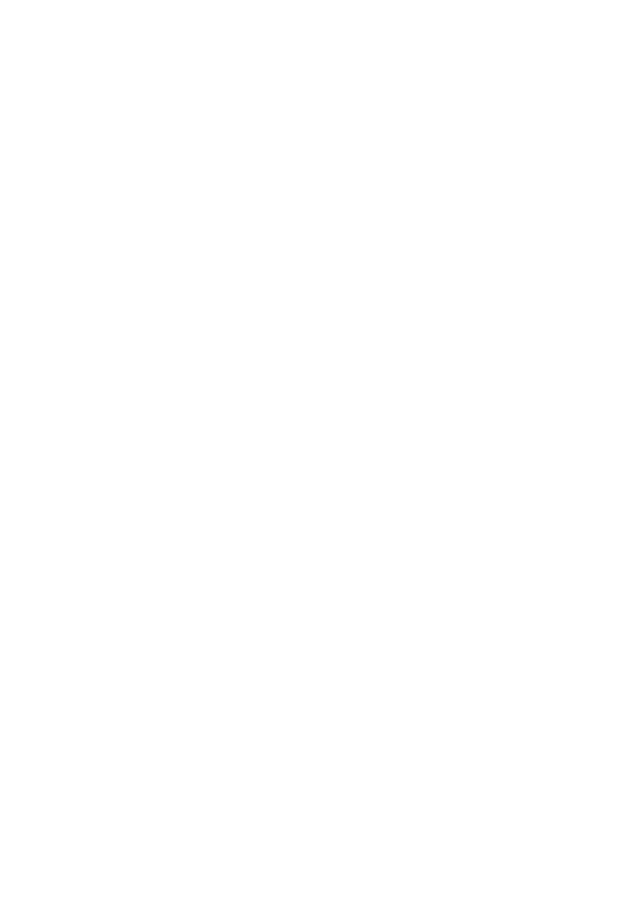
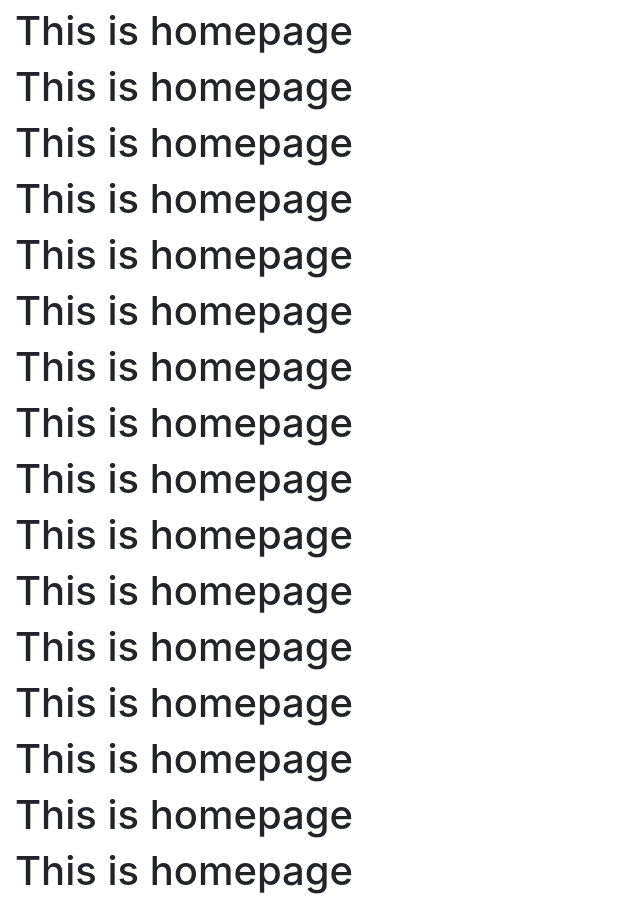
Before and after one commit to reteshg/site, a React (Create React App) app: page / in a window 1280 px wide. Shown: the part 217-1120 px from the top of the page, without its empty margins (0-640 px from the left). Before the commit the page ends 800 px from the top, so only its background shows below. Built offline with nearby package versions, Linux system fonts and the light colour scheme.

Commit message:
navbar minor changes

```diff
--- a/public/index.html
+++ b/public/index.html
@@ -24,6 +24,7 @@
       work correctly both with client-side routing and a non-root public URL.
       Learn how to configure a non-root public URL by running `npm run build`.
     -->
+
     <title>The Timelapse App</title>
   </head>
   <body>
@@ -39,5 +40,6 @@
       To begin the development, run `npm start` or `yarn start`.
       To create a production bundle, use `npm run build` or `yarn build`.
     -->
+
   </body>
 </html>
--- a/src/components/home.js
+++ b/src/components/home.js
@@ -1,14 +1,32 @@
 import React from 'react';
+import {Container} from 'react-bootstrap';
 
 const Home = (props) => (
 
 
-    <p>
+<Container fluid>
         <h1>{props.title}</h1>
         <h1>{props.title}</h1>
         <h1>{props.title}</h1>
         <h1>{props.title}</h1>
-        </p>
+        <h1>{props.title}</h1>
+        <h1>{props.title}</h1>
+        <h1>{props.title}</h1>
+        <h1>{props.title}</h1>
+        <h1>{props.title}</h1>
+        <h1>{props.title}</h1>
+        <h1>{props.title}</h1>
+        <h1>{props.title}</h1>
+        <h1>{props.title}</h1>
+        <h1>{props.title}</h1>
+        <h1>{props.title}</h1>
+        <h1>{props.title}</h1>
+        <h1>{props.title}</h1>
+        <h1>{props.title}</h1>
+        <h1>{props.title}</h1>
+        <h1>{props.title}</h1>
+
+        </Container>
 );
 
 export default Home;
--- a/src/components/navigation.js
+++ b/src/components/navigation.js
@@ -3,24 +3,24 @@ import {Container,Navbar,Nav,NavItem} from 'react-bootstrap';
 import {Link} from 'react-router-dom';
 
 const Navigation = (props) => (
-<Container>
-  <Navbar fixed="top" bg="light" expand={'sm'}>
+<Container fluid>
+  <Navbar bg="light" expand={'sm'} fixed="top" collapseOnSelect>
 
     <Navbar.Brand as={Link} to="/">{props.title}</Navbar.Brand>
 
-    <Navbar.Toggle aria-controls="responsive-navbar-nav" />
+    <Navbar.Toggle/>
     <Navbar.Collapse>
     <Nav className="mr-auto">
       <NavItem>
-        <Nav.Link as={Link} exact to="/">Home</Nav.Link>
+        <Nav.Link eventkey={1} as={Link} exact to="/">Home</Nav.Link>
       </NavItem>
 
       <NavItem>
-        <Nav.Link as={Link} to="/features">Features</Nav.Link>
+        <Nav.Link eventkey={2} as={Link} to="/features">Features</Nav.Link>
       </NavItem>
 
       <NavItem>
-        <Nav.Link as={Link} to="/features">FAQs</Nav.Link>
+        <Nav.Link eventkey={3} as={Link} to="/features">FAQs</Nav.Link>
       </NavItem>
     </Nav>
     </Navbar.Collapse>
```
